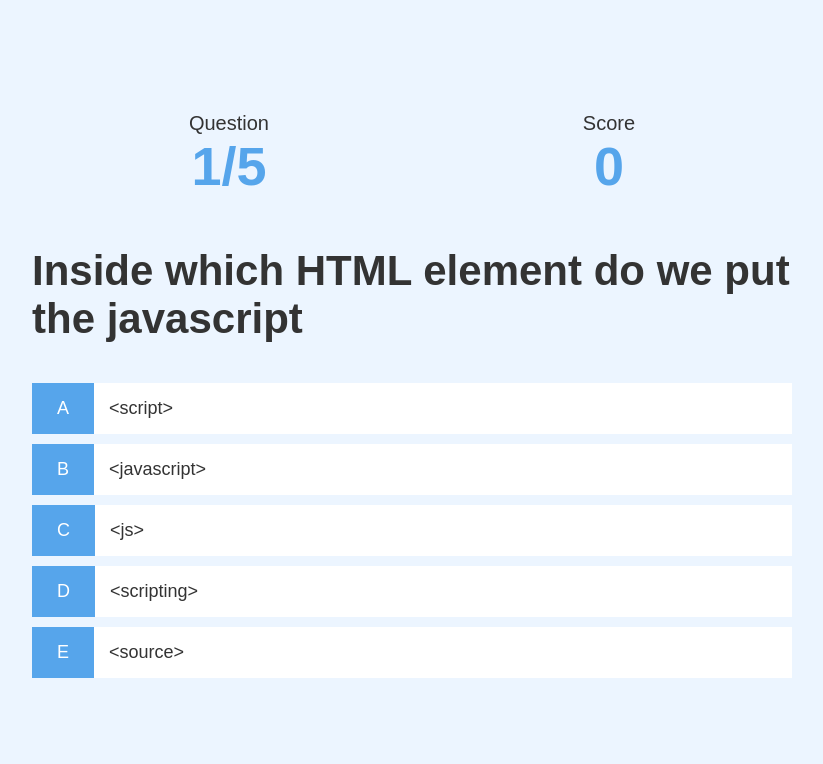
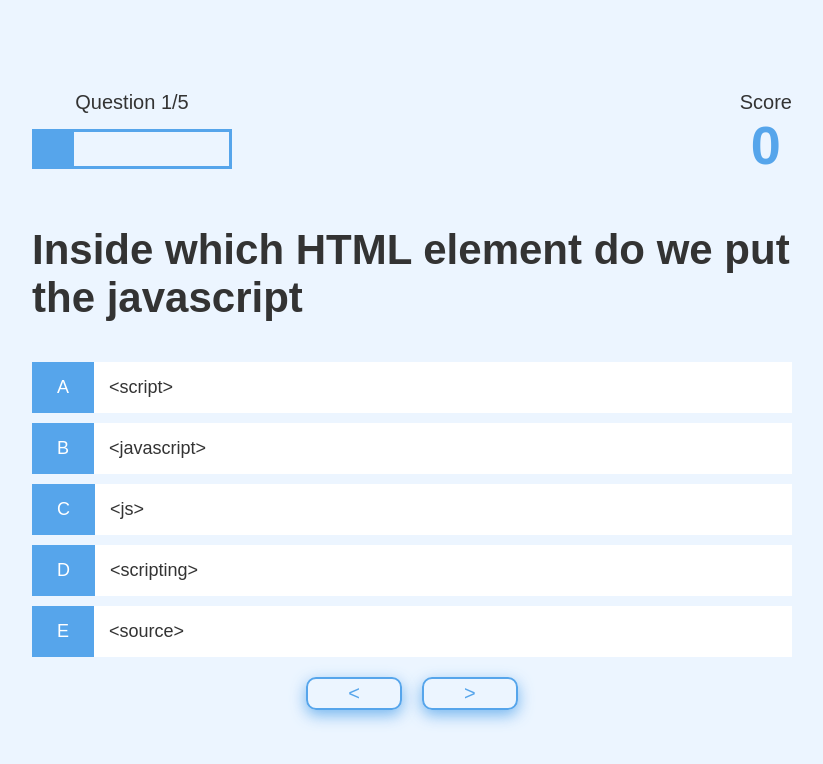
Before and after one commit to successdevop/interactive-quiz-game, a plain HTML site: page game.html in a window 1280 px wide. Shown: the whole page, without its empty margins (228-1051 px from the left). Drawn offline with Linux system fonts and the light colour scheme.

Commit message:
implementation temporarily completed

```diff
--- a/game.css
+++ b/game.css
@@ -38,10 +38,48 @@
 #hud {
   width: 100%;
   display: flex;
-  justify-content: space-around;
-  align-items: center;
+  justify-content: space-between;
+  align-items: baseline;
   text-align: center;
 }
-#hud-prefix {
+
+.hud-prefix {
   font-size: 2rem;
+  text-align: center;
 }
+
+.progressBar {
+  margin-top: 1.5rem;
+  width: 20rem;
+  height: 4rem;
+  border: 0.3rem solid #56a5eb;
+}
+
+.progress-bar-full {
+  height: 100%;
+  width: 0%;
+  background-color: #56a5eb;
+}
+
+.controlBtns {
+  margin-top: 1rem;
+  width: 100%;
+  display: flex;
+  justify-content: center;
+  align-items: center;
+  gap: 2em;
+}
+
+.controlBtns button {
+  font-size: 2rem;
+  padding: 0.3rem 4rem;
+  border: 2px solid #56a5eb;
+  color: #56a5eb;
+  background-color: transparent;
+  border-radius: 10px;
+  box-shadow: 0px 5px 15px 0px rgba(86, 166, 235, 0.792);
+  cursor: pointer;
+}
+.controlBtns button:active {
+  box-shadow: 5px 5px 15px 1px #56a5eb;
+}
--- a/game.html
+++ b/game.html
@@ -12,12 +12,14 @@
     <div class="container">
       <div id="games" class="flex-column flex-center">
         <div id="hud">
-          <div id="hud-item">
-            <p id="hud-prefix">Question</p>
-            <h1 class="hud-text" id="questionCounter">1/5</h1>
+          <div class="hud-item">
+            <p id="progressText" class="hud-prefix">Question</p>
+            <div class="progressBar">
+              <div class="progress-bar-full"></div>
+            </div>
           </div>
-          <div id="hud-item">
-            <p id="hud-prefix">Score</p>
+          <div class="hud-item">
+            <p class="hud-prefix">Score</p>
             <h1 class="hud-text" id="score">0</h1>
           </div>
         </div>
@@ -42,6 +44,10 @@
           <p class="choice-prefix">E</p>
           <p class="choice-text" data-number="5">choice 5</p>
         </div>
+        <div class="controlBtns">
+          <button class="prev"><</button>
+          <button class="next">></button>
+        </div>
       </div>
     </div>
     <script src="./game.js"></script>
--- a/game.js
+++ b/game.js
@@ -1,68 +1,20 @@
-let questionDatabase = [
-  {
-    question: "Inside which HTML element do we put the javascript",
-    choice1: "<script>",
-    choice2: "<javascript>",
-    choice3: "<js>",
-    choice4: "<scripting>",
-    choice5: "<source>",
-    answer: 1,
-  },
-  {
-    question:
-      "What is the correct script for referring to an external script called 'xx.js'?",
-    choice1: "<script href='xx.js'>",
-    choice2: "<script name='xx.js'>",
-    choice3: "<script src='xx.js'>",
-    choice4: "<script file='xx.js'>",
-    choice5: "<script value='xx.js'>",
-    answer: 3,
-  },
-  {
-    question: "How do you write 'Hello world' in an alert box?",
-    choice1: "msgBox('Hello world')",
-    choice2: "alertBox('Hello world')",
-    choice3: "msg('Hello world')",
-    choice4: "alert('Hello world')",
-    choice5: "print('Hello world')",
-    answer: 4,
-  },
-  {
-    question:
-      "Which of the following is an object-oriented programming language",
-    choice1: "javascript",
-    choice2: "html",
-    choice3: "css",
-    choice4: "node",
-    choice5: "java",
-    answer: 5,
-  },
-  {
-    question: "what year did Nigeria gain her independence?",
-    choice1: "1990",
-    choice2: "1960",
-    choice3: "1999",
-    choice4: "2000",
-    choice5: "1995",
-    answer: 2,
-  },
-  {
-    question: "Who was the first president of Nigeria?",
-    choice1: "Olusegun Obasanjo",
-    choice2: "Musa Yaradua",
-    choice3: "Babangida",
-    choice4: "Shehu Shagari",
-    choice5: "Buhari",
-    answer: 4,
-  },
-];
+let questionDatabase = [];
+
+fetch("questions.json")
+  .then((res) => res.json())
+  .then((loadedQuestion) => {
+    questionDatabase = loadedQuestion;
+    startGame();
+  })
+  .catch((err) => console.log(err));
 
 // selecting elements
 const question = document.getElementById("question");
 const choices = Array.from(document.getElementsByClassName("choice-text"));
-const questionCounterText = document.querySelector("#questionCounter");
+const progressText = document.querySelector("#progressText");
+const progressBar = document.querySelector(".progress-bar-full");
 const scoreText = document.querySelector("#score");
-console.log(questionCounterText);
+const btnContainer = document.querySelector(".controlBtns");
 
 // game state
 let currentQuestion = {};
@@ -76,17 +28,27 @@ const CORRECT_BONUS = 10;
 const MAX_QUESTIONS = 5;
 
 // implementing functionalities
+// increment score
+const incrementScore = (num) => {
+  score += num;
+  scoreText.innerText = score;
+};
 
+// get new question
 const getNewQuestion = () => {
-  if (questionDatabase.length === 0 || questionCounter >= MAX_QUESTIONS) {
-    window.location.assign("./end.html");
+  if (availableQuestion.length == 0 || questionCounter == MAX_QUESTIONS) {
+    localStorage.setItem("mostRecentScore", score);
+    return window.location.assign("./end.html");
   }
 
   questionCounter++;
-  questionCounterText.innerText = `${questionCounter}/${MAX_QUESTIONS}`;
-  const questionIndex = Math.floor(Math.random() * questionDatabase.length);
+  progressText.innerText = `Question ${questionCounter}/${MAX_QUESTIONS}`;
+
+  progressBar.style.width = `${(questionCounter / MAX_QUESTIONS) * 100}%`;
+
+  const questionIndex = Math.floor(Math.random() * availableQuestion.length);
   // selected question
-  currentQuestion = questionDatabase[questionIndex];
+  currentQuestion = availableQuestion[questionIndex];
   // displaying question
   question.textContent = currentQuestion.question;
   // displaying the options
@@ -105,7 +67,6 @@ const startGame = () => {
   availableQuestion = [...questionDatabase];
   getNewQuestion();
 };
-startGame();
 
 choices.forEach((choice) => {
   choice.addEventListener("click", (e) => {
@@ -113,11 +74,13 @@ choices.forEach((choice) => {
 
     acceptingAnswer = false;
     const selectedChoice = e.target;
-    console.log(selectedChoice);
     const selectedAnswer = selectedChoice.dataset["number"];
     const applyEffect =
       selectedAnswer == currentQuestion.answer ? "correct" : "incorrect";
 
+    if (applyEffect === "correct") {
+      incrementScore(CORRECT_BONUS);
+    }
     selectedChoice.parentElement.classList.add(applyEffect);
     document.querySelector("body").classList.add(applyEffect);
 
@@ -125,6 +88,6 @@ choices.forEach((choice) => {
       document.querySelector("body").classList.remove(applyEffect);
       selectedChoice.parentElement.classList.remove(applyEffect);
       getNewQuestion();
-    }, 500);
+    }, 200);
   });
 });
--- /dev/null
+++ b/questions.json
@@ -0,0 +1,47 @@
+[
+  {
+    "question": "Inside which HTML element do we put the javascript",
+    "choice1": "<script>",
+    "choice2": "<javascript>",
+    "choice3": "<js>",
+    "choice4": "<scripting>",
+    "choice5": "<source>",
+    "answer": 1
+  },
+  {
+    "question": "What is the correct script for referring to an external script called 'xx.js'?",
+    "choice1": "<script href='xx.js'>",
+    "choice2": "<script name='xx.js'>",
+    "choice3": "<script src='xx.js'>",
+    "choice4": "<script file='xx.js'>",
+    "choice5": "<script value='xx.js'>",
+    "answer": 3
+  },
+  {
+    "question": "How do you write 'Hello world' in an alert box?",
+    "choice1": "msgBox('Hello world')",
+    "choice2": "alertBox('Hello world')",
+    "choice3": "msg('Hello world')",
+    "choice4": "alert('Hello world')",
+    "choice5": "print('Hello world')",
+    "answer": 4
+  },
+  {
+    "question": "Which of the following is an object-oriented programming language",
+    "choice1": "javascript",
+    "choice2": "html",
+    "choice3": "css",
+    "choice4": "node",
+    "choice5": "java",
+    "answer": 5
+  },
+  {
+    "question": "what year did Nigeria gain her independence?",
+    "choice1": "1990",
+    "choice2": "1960",
+    "choice3": "1999",
+    "choice4": "2000",
+    "choice5": "1995",
+    "answer": 2
+  }
+]
--- a/style.css
+++ b/style.css
@@ -106,3 +106,34 @@ h3 {
   box-shadow: none;
   transform: none;
 }
+
+.levelOfDifficulty {
+  width: 100%;
+  display: flex;
+  align-items: center;
+  justify-content: center;
+  flex-direction: column;
+  margin-bottom: 1rem;
+  line-height: 1.5;
+  text-align: center;
+}
+
+label,
+select {
+  width: 20rem;
+  color: #56a5eb;
+}
+
+label {
+  font-size: 2rem;
+  padding-bottom: 1rem;
+  letter-spacing: 2px;
+  word-spacing: 3px;
+}
+
+select {
+  padding: 1rem;
+  letter-spacing: 2px;
+  font-size: 1.8rem;
+  border: 0.2rem solid #56a5eb;
+}
```
Also changed, not shown: end.css (added, +23 -0 lines), end.html (added, +39 -0 lines), end.js (added, +38 -0 lines), highscores.css (added, +40 -0 lines), highscores.html (added, +65 -0 lines), highscores.js (added, +14 -0 lines), index.html (+12 -1 lines).
